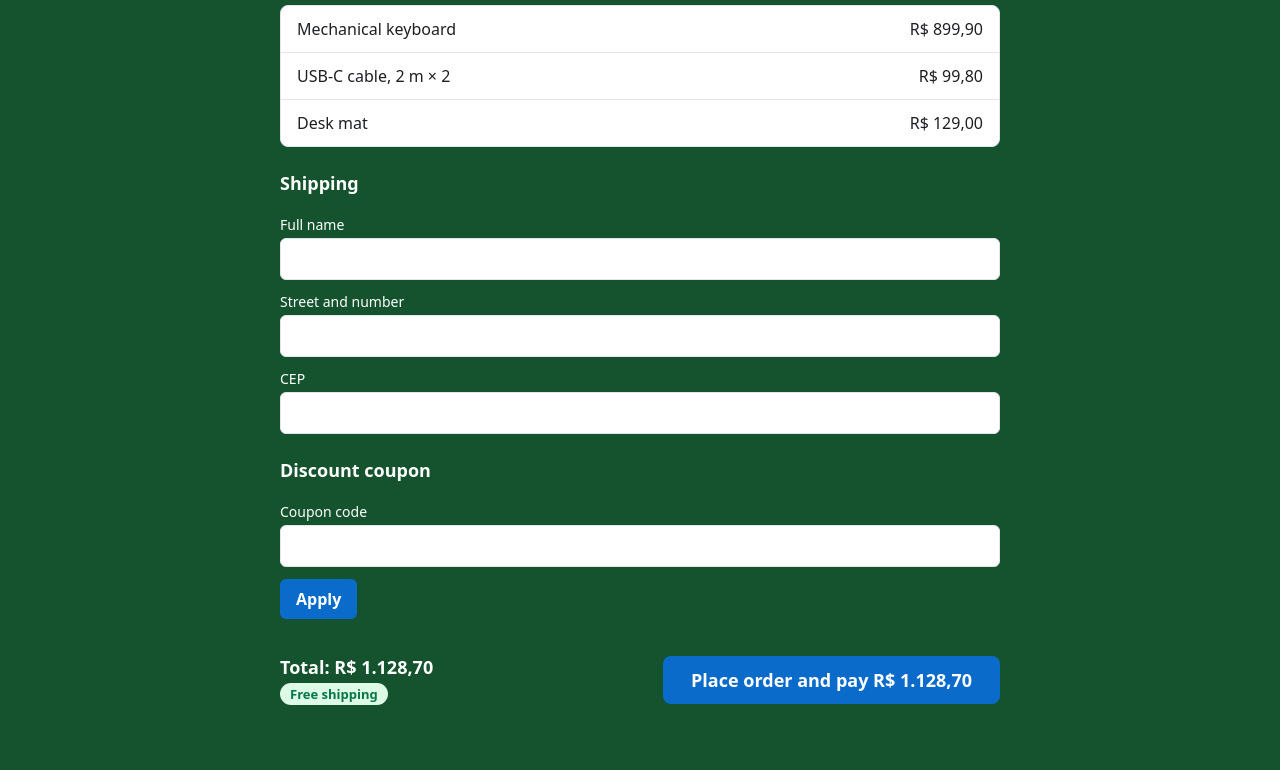
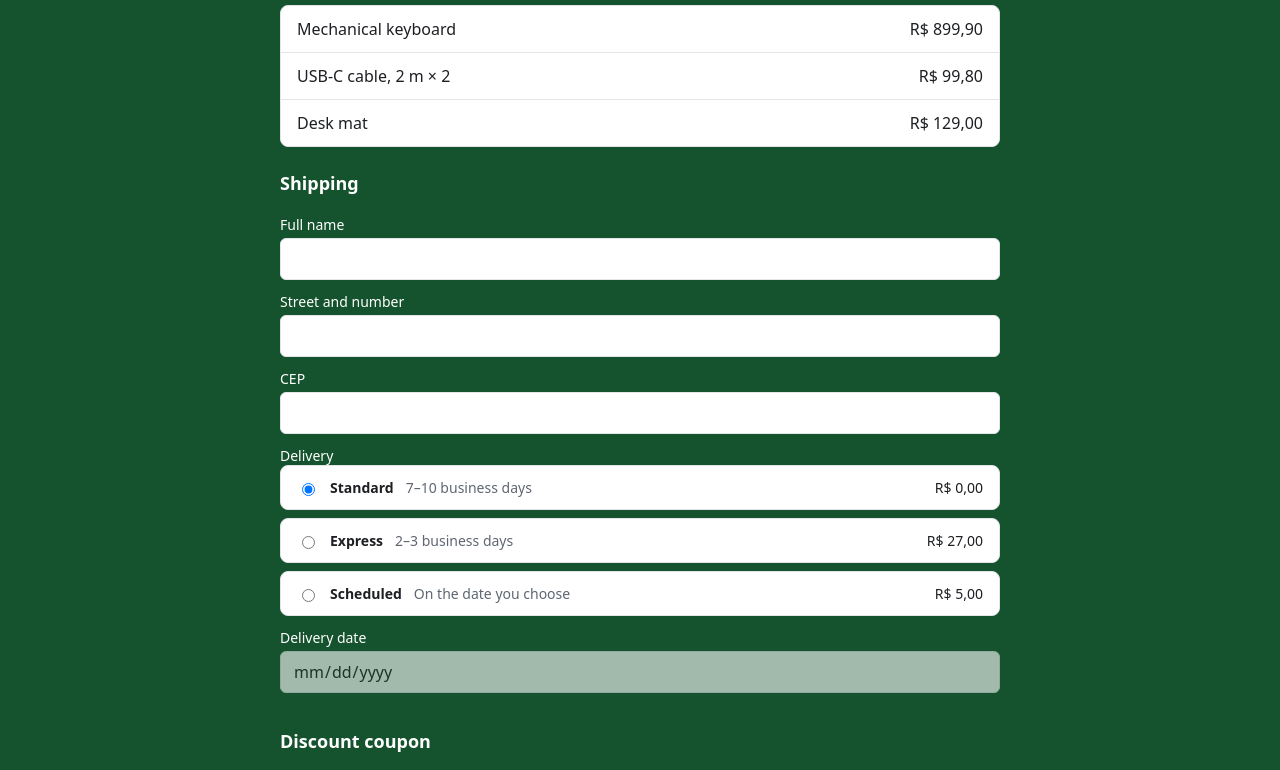
Before and after one commit to oMatheusmol/maestro-sandbox, a website built with Vite: page web/index.html in a window 1280 px wide. Shown: the part 160-930 px from the top of the page. Built offline with nearby package versions, Linux system fonts and the light colour scheme.

Commit message:
feat: offer delivery selection and scheduled dates at checkout

```diff
--- a/web/checkout.ts
+++ b/web/checkout.ts
@@ -1,21 +1,22 @@
-import { cartTotal, checkoutSummary, type CartLine, payable } from "../src/cart.js";
+import { cartTotal, cartWeight, payable, type WeightedCartLine } from "../src/cart.js";
 import { type Coupon, discountFor } from "../src/coupon.js";
 import { Money } from "../src/money.js";
-import { freeShipping, shippingNote } from "../src/shipping.js";
+import { type Order, orderTotal } from "../src/report.js";
+import { isCalendarDate, quoteShipping, type ShippingMethod, type ShippingQuote } from "../src/shipping.js";
 
-/** What the shop sells to everyone who opens the checkout: made-up products and prices. */
-const CART: { name: string; line: CartLine }[] = [
+/** What the shop sells to everyone who opens the checkout: made-up products, prices and weights. */
+const CART: { name: string; line: WeightedCartLine }[] = [
   {
     name: "Mechanical keyboard",
-    line: { productCode: "KB-87", unitPrice: Money.fromBRL("899,90"), quantity: 1 },
+    line: { productCode: "KB-87", unitPrice: Money.fromBRL("899,90"), quantity: 1, unitWeightKg: 1 },
   },
   {
     name: "USB-C cable, 2 m",
-    line: { productCode: "USBC-2", unitPrice: Money.fromBRL("49,90"), quantity: 2 },
+    line: { productCode: "USBC-2", unitPrice: Money.fromBRL("49,90"), quantity: 2, unitWeightKg: 0.1 },
   },
   {
     name: "Desk mat",
-    line: { productCode: "MAT-90", unitPrice: Money.fromBRL("129,00"), quantity: 1 },
+    line: { productCode: "MAT-90", unitPrice: Money.fromBRL("129,00"), quantity: 1, unitWeightKg: 0.8 },
   },
 ];
 
@@ -23,15 +24,23 @@ const CART: { name: string; line: CartLine }[] = [
 const COUPONS: Coupon[] = [
   { code: "WELCOME10", kind: "percent", percent: 10, expiresAt: new Date("2099-12-31T23:59:59Z") },
   { code: "SAVE50", kind: "fixed", amount: Money.fromBRL("50,00"), expiresAt: new Date("2099-12-31T23:59:59Z") },
+  { code: "FREESHIP", kind: "free-shipping", expiresAt: new Date("2099-12-31T23:59:59Z") },
   { code: "OLD5", kind: "fixed", amount: Money.fromBRL("5,00"), expiresAt: new Date("2020-01-01T00:00:00Z") },
 ];
+
+const METHODS: ShippingMethod[] = ["standard", "express", "scheduled"];
+const METHOD_NAMES: Record<ShippingMethod, string> = { standard: "Standard", express: "Express", scheduled: "Scheduled" };
+const DAY_MS = 24 * 60 * 60 * 1000;
 
 const lines = document.querySelector<HTMLUListElement>("#lines")!;
 const total = document.querySelector<HTMLParagraphElement>("#total")!;
 const shipping = document.querySelector<HTMLParagraphElement>("#free-shipping")!;
 const pay = document.querySelector<HTMLButtonElement>("#pay")!;
 const form = document.querySelector<HTMLFormElement>("#shipping")!;
+const dateInput = document.querySelector<HTMLInputElement>("#delivery-date")!;
+const dateError = document.querySelector<HTMLParagraphElement>("#date-error")!;
 const placed = document.querySelector<HTMLParagraphElement>("#placed")!;
+const deliveryDetails = document.querySelector<HTMLParagraphElement>("#delivery-details")!;
 const couponForm = document.querySelector<HTMLFormElement>("#coupon")!;
 const couponInput = document.querySelector<HTMLInputElement>("#coupon-code")!;
 const couponError = document.querySelector<HTMLParagraphElement>("#coupon-error")!;
@@ -50,14 +59,66 @@ for (const { name, line } of CART) {
 
 const cart = CART.map((c) => c.line);
 const subtotal = cartTotal(cart);
+const weightKg = cartWeight(cart);
+let method: ShippingMethod = "standard";
+let applied: Coupon | undefined;
 let discount = new Money(0);
+let order: Order | undefined;
 
-function render(): void {
-  const amount = payable(cart, discount);
-  const shippingAmount = amount.cents / 100;
-  total.textContent = checkoutSummary(cart, discount);
-  shipping.textContent = shippingNote(shippingAmount);
-  shipping.classList.toggle("badge", freeShipping(shippingAmount));
+/** The UTC calendar date `days` days after `now`. */
+function utcDate(now: Date, days: number): string {
+  return new Date(now.getTime() + days * DAY_MS).toISOString().slice(0, 10);
+}
+
+/** The typed delivery date when it is a real date after today's UTC date, else undefined. */
+function acceptedDate(now: Date): string | undefined {
+  const typed = dateInput.value;
+  return isCalendarDate(typed) && typed > utcDate(now, 0) ? typed : undefined;
+}
+
+/** Quotes a method. Scheduled uses tomorrow as a preview while the typed date is missing or not accepted. */
+function quoteFor(option: ShippingMethod, now: Date): ShippingQuote {
+  return quoteShipping(
+    { method: option, subtotal, weightKg, coupon: applied, deliveryDate: acceptedDate(now) ?? utcDate(now, 1) },
+    now,
+  );
+}
+
+/** The validation message for the delivery date, empty when none is needed. */
+function dateMessage(now: Date): string {
+  if (method !== "scheduled" || acceptedDate(now) !== undefined) {
+    return "";
+  }
+  return dateInput.value === "" ? "Choose a delivery date." : "Choose a date after today (UTC).";
+}
+
+/** The delivery estimate shown on an option: business days, or the chosen date for scheduled. */
+function windowOf(quote: ShippingQuote): string {
+  return quote.businessDays
+    ? `${quote.businessDays.min}–${quote.businessDays.max} business days`
+    : "On the date you choose";
+}
+
+function render(now: Date = new Date()): void {
+  const message = dateMessage(now);
+  dateInput.min = utcDate(now, 1);
+  dateInput.disabled = method !== "scheduled";
+  dateInput.required = method === "scheduled";
+  dateInput.setCustomValidity(message);
+  dateInput.setAttribute("aria-invalid", String(message !== ""));
+  dateError.textContent = message;
+
+  for (const option of METHODS) {
+    const quote = quoteFor(option, now);
+    document.querySelector(`#${option}-window`)!.textContent = windowOf(quote);
+    document.querySelector(`#${option}-price`)!.textContent = quote.cost.toBRL();
+  }
+
+  const selected = quoteFor(method, now);
+  const amount = payable(cart, discount).add(selected.cost);
+  total.textContent = `Total: ${amount.toBRL()}`;
+  shipping.textContent = selected.cost.cents === 0 ? "Free shipping" : `Shipping: ${selected.cost.toBRL()}`;
+  shipping.classList.toggle("badge", selected.cost.cents === 0);
   pay.textContent = `Place order and pay ${amount.toBRL()}`;
 }
 
@@ -77,14 +138,39 @@ couponForm.addEventListener("submit", (event) => {
     couponError.textContent = error instanceof Error ? error.message : String(error);
     return;
   }
+  applied = coupon;
   couponError.textContent = "";
-  discountLine.textContent = `Coupon ${coupon.code}: -${discount.toBRL()}`;
+  discountLine.textContent =
+    coupon.kind === "free-shipping"
+      ? `Coupon ${coupon.code}: free shipping`
+      : `Coupon ${coupon.code}: -${discount.toBRL()}`;
   discountLine.hidden = false;
   render();
 });
 
+form.addEventListener("change", () => {
+  method = METHODS.find((option) => option === new FormData(form).get("method")) ?? method;
+  render();
+});
+
+dateInput.addEventListener("input", () => render());
+
 form.addEventListener("submit", (event) => {
   event.preventDefault();
+  if (order) {
+    return;
+  }
+  const now = new Date();
+  render(now);
+  if (!form.reportValidity()) {
+    return;
+  }
+  const quote = quoteFor(method, now);
+  const delivery = { method, cost: quote.cost, deliveryDate: quote.deliveryDate };
+  order = { id: crypto.randomUUID(), lines: cart, discount, shipping: delivery };
   pay.disabled = true;
   placed.textContent = "Order placed. You will get an email with the tracking code.";
+  const date = delivery.deliveryDate ? ` for ${delivery.deliveryDate}` : "";
+  deliveryDetails.textContent = `Delivery: ${METHOD_NAMES[delivery.method]}${date}. Shipping: ${delivery.cost.toBRL()}. Total: ${orderTotal(order).toBRL()}.`;
+  deliveryDetails.hidden = false;
 });
--- a/web/index.html
+++ b/web/index.html
@@ -25,6 +25,29 @@
         <label>Full name <input name="name" autocomplete="name" required /></label>
         <label>Street and number <input name="street" autocomplete="street-address" required /></label>
         <label>CEP <input name="cep" inputmode="numeric" autocomplete="postal-code" pattern="\d{5}-?\d{3}" required /></label>
+        <fieldset class="delivery">
+          <legend>Delivery</legend>
+          <label class="option">
+            <input type="radio" name="method" value="standard" checked />
+            <span class="option-name">Standard</span>
+            <span class="option-window" id="standard-window"></span>
+            <span class="price" id="standard-price"></span>
+          </label>
+          <label class="option">
+            <input type="radio" name="method" value="express" />
+            <span class="option-name">Express</span>
+            <span class="option-window" id="express-window"></span>
+            <span class="price" id="express-price"></span>
+          </label>
+          <label class="option">
+            <input type="radio" name="method" value="scheduled" />
+            <span class="option-name">Scheduled</span>
+            <span class="option-window" id="scheduled-window"></span>
+            <span class="price" id="scheduled-price"></span>
+          </label>
+        </fieldset>
+        <label>Delivery date <input id="delivery-date" name="deliveryDate" type="date" aria-describedby="date-error" disabled /></label>
+        <p class="field-error" id="date-error" aria-live="polite"></p>
       </form>
       <form class="coupon" id="coupon" aria-labelledby="coupon-title">
         <h2 id="coupon-title">Discount coupon</h2>
@@ -41,6 +64,7 @@
         <button class="pay" id="pay" type="submit" form="shipping"></button>
       </div>
       <p class="placed" id="placed" role="status"></p>
+      <p class="captured" id="delivery-details" hidden></p>
     </main>
     <script type="module" src="./checkout.ts"></script>
   </body>
--- a/web/styles.css
+++ b/web/styles.css
@@ -125,7 +125,7 @@ h2 {
   margin: 0;
 }
 
-.shipping input,
+.shipping input:not([type="radio"]),
 .coupon input {
   height: 40px;
   padding: 0 12px;
@@ -135,6 +135,61 @@ h2 {
   font-size: 16px;
   color: var(--fg);
   background: var(--card);
+}
+
+.shipping input:disabled {
+  opacity: 0.6;
+}
+
+.delivery {
+  display: grid;
+  gap: 8px;
+  min-width: 0;
+  margin: 0;
+  padding: 0;
+  border: 0;
+}
+
+.delivery legend {
+  padding: 0;
+  font-size: 14px;
+}
+
+.delivery .option {
+  display: flex;
+  flex-wrap: wrap;
+  align-items: center;
+  gap: 4px 12px;
+  padding: 12px 16px;
+  color: var(--fg);
+  background: var(--card);
+  border: 1px solid var(--line);
+  border-radius: 8px;
+  font-size: 14px;
+  cursor: pointer;
+}
+
+.delivery .option-name {
+  font-weight: 600;
+}
+
+.delivery .option-window {
+  flex: 1 1 auto;
+  color: var(--muted);
+}
+
+.field-error {
+  justify-self: start;
+  margin: 0;
+  font-size: 14px;
+  font-weight: 600;
+  color: #ffffff;
+}
+
+.field-error:not(:empty) {
+  padding: 4px 10px;
+  border-radius: 6px;
+  background: var(--danger);
 }
 
 .actions {
@@ -210,6 +265,10 @@ h2 {
   margin: 16px 0 0;
 }
 
+.captured {
+  margin: 8px 0 0;
+}
+
 .recorder {
   color: var(--fg);
   display: grid;
```
Also changed, not shown: e2e/coupon.spec.ts (+26 -0 lines), e2e/shipping.spec.ts (added, +234 -0 lines).
